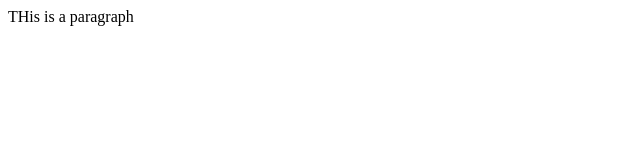
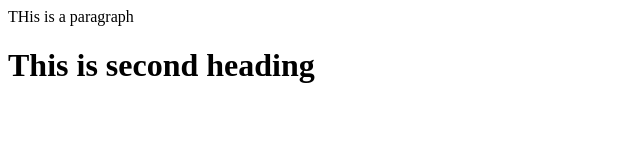
Before and after one commit to vinay-kumar192002/localrepo, a plain HTML site: page index.html in a window 1280 px wide. Shown: the whole page, without its empty margins (0-640 px from the left). Drawn offline with Linux system fonts and the light colour scheme.

Commit message:
Added a second heading in the same line

```diff
--- a/index.html
+++ b/index.html
@@ -1 +1,2 @@
 <p>THis is a paragraph</p>
+<h1>This is second heading</h1>
```
